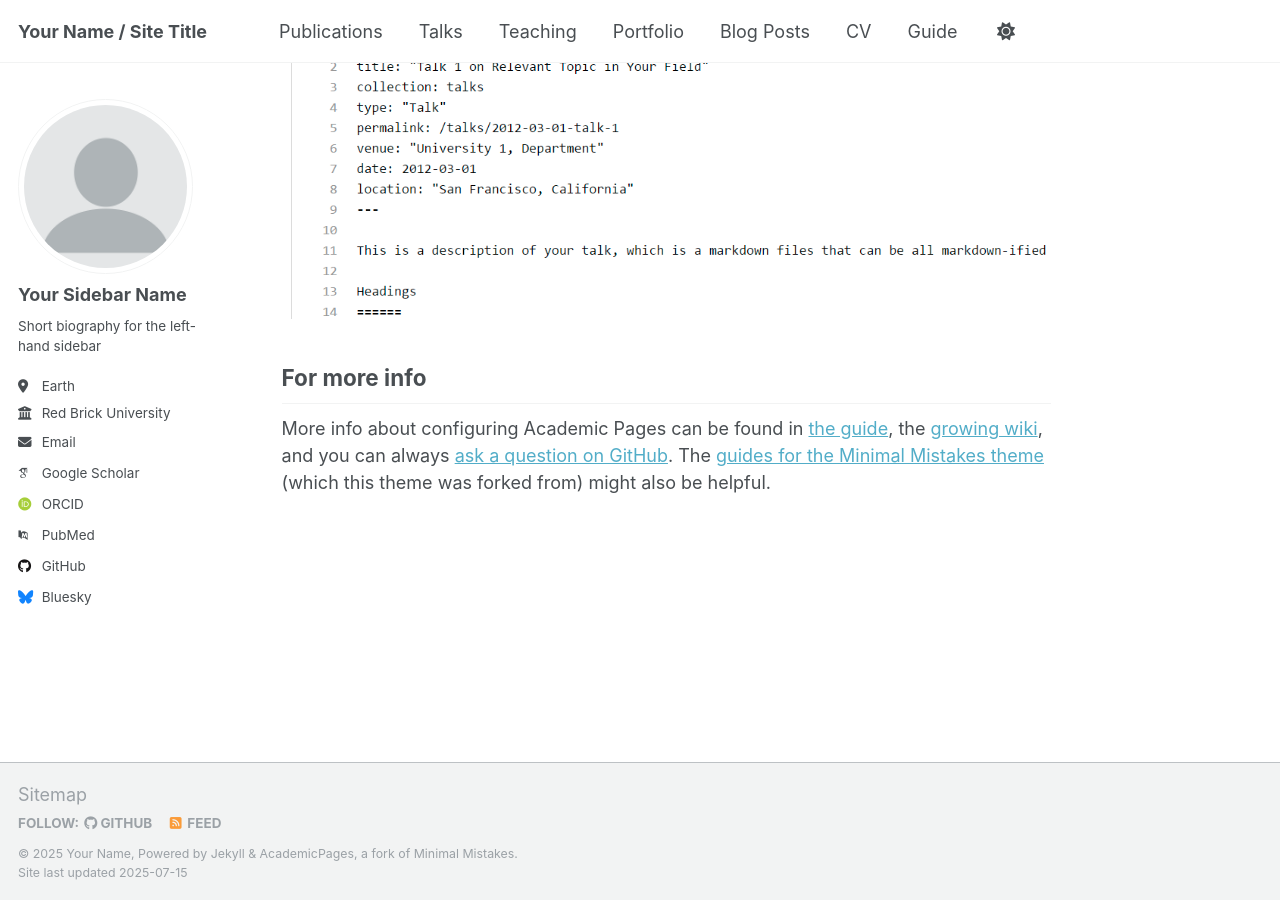
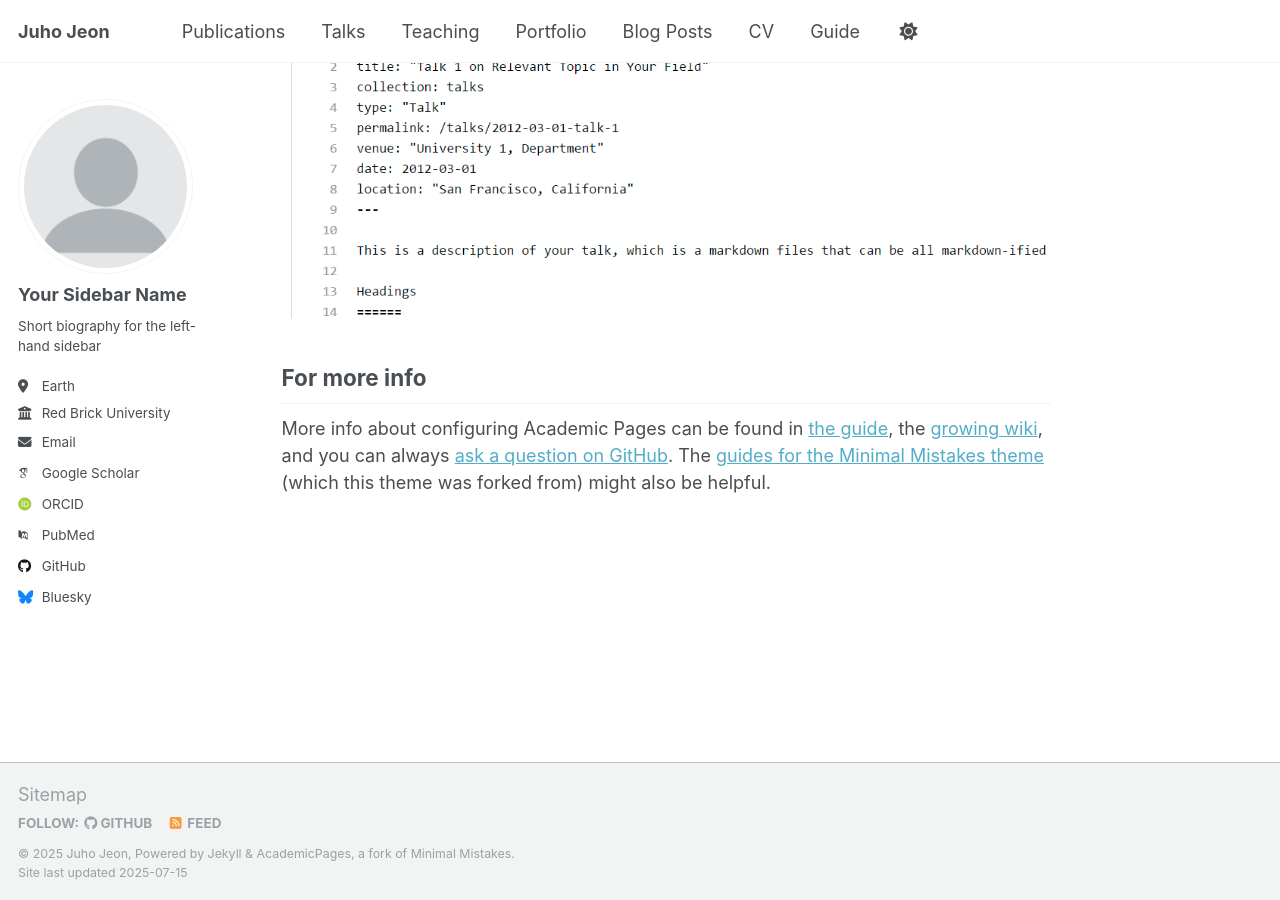
Before and after one commit to jeon-juho/jeon-juho.github.io, a Jekyll site: the page built from _pages/about.md, in a window 1280 px wide and 900 px high, scrolled down 2880 px. Built offline with Jekyll 4.4.1, drawn with Linux system fonts in a browser that asks for light colours; some web fonts are replaced; a script that is not in the unit is left out.

Commit message:
Update _config.yml

```diff
--- a/_config.yml
+++ b/_config.yml
@@ -9,13 +9,13 @@
 # Basic Site Settings
 locale                   : "en-US"
 site_theme               : "default"
-title                    : "Your Name / Site Title"
+title                    : "Juho Jeon"
 title_separator          : "-"
-name                     : &name "Your Name"
+name                     : &name "Juho Jeon"
 description              : &description "personal description"
-url                      : https://academicpages.github.io # the base hostname & protocol for your site e.g. "https://[your GitHub username].github.io" or if you already have some other page hosted on Github then use "https://[your GitHub username].github.io/[Your Repo Name]"
+url                      : https://jeon-juho.github.io # the base hostname & protocol for your site e.g. "https://[your GitHub username].github.io" or if you already have some other page hosted on Github then use "https://[your GitHub username].github.io/[Your Repo Name]"
 baseurl                  : "" # the subpath of your site, e.g. "/blog"
-repository               : "academicpages/academicpages.github.io"
+repository               : "jeon-juho/jeon-juho.github.io"
 
 # Site Author - The following control what appear as part of the author content on the side bar.
 #               If a field is blank the icon and link will not appear, otherwise it will be shown.
```
